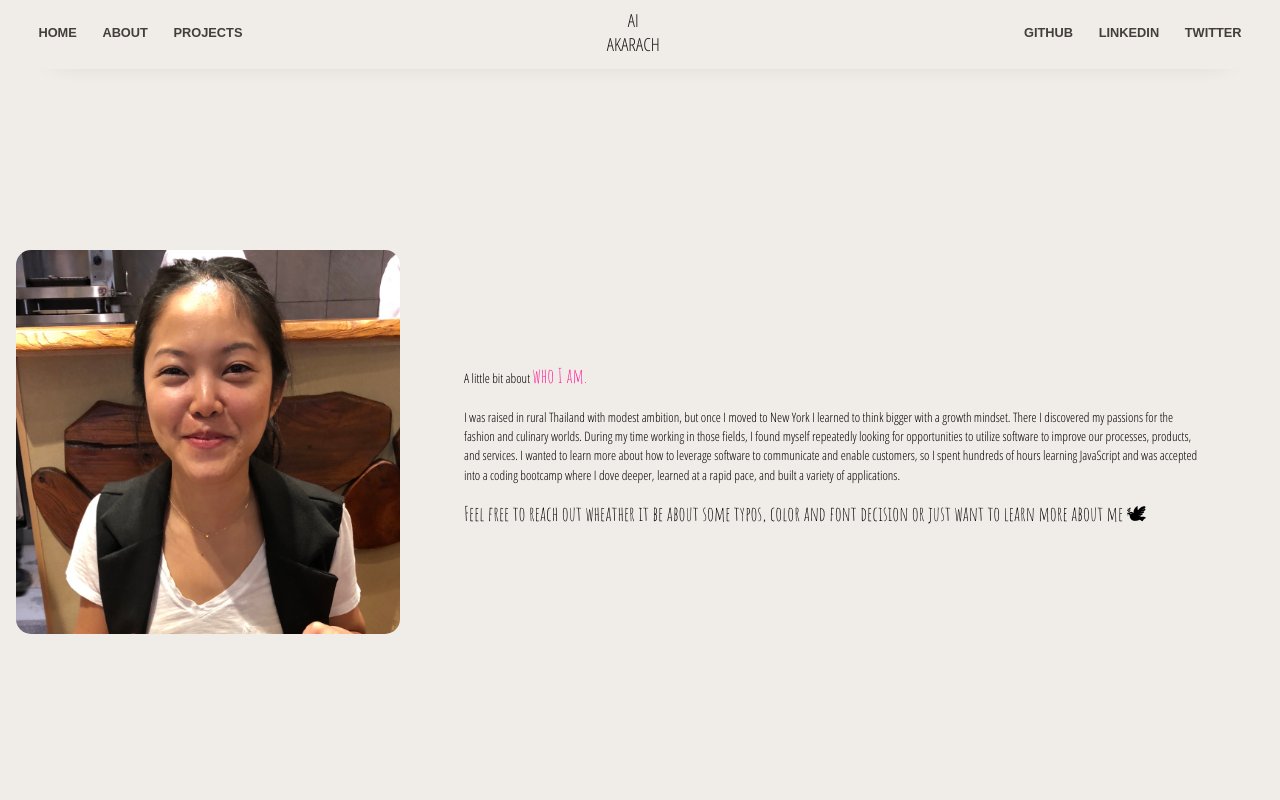
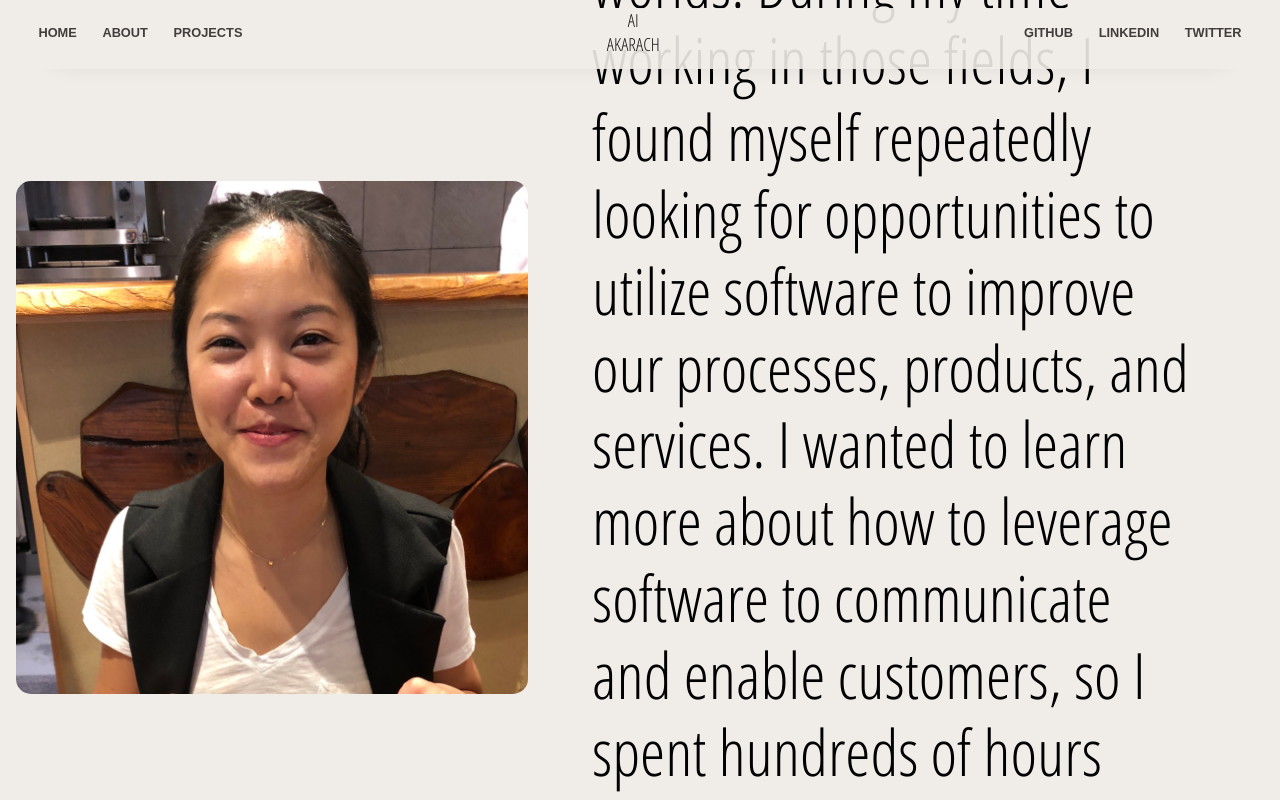
Before and after one commit to aka-ai/portfolio, a React (Create React App) app: page /about in a window 1280 px wide. Shown: the top 800 px of the page. Built offline with nearby package versions, Linux system fonts and the light colour scheme; a web font is replaced by a local one.

Commit message:
style about for screen w min-width 400px

```diff
--- a/src/Index.css
+++ b/src/Index.css
@@ -160,8 +160,8 @@ a:hover {
   justify-content: center;
   align-items: center;
   font-family: 'Open Sans Condensed', sans- serif;
-  font-size: 13px;
-  line-height: 1.2rem;
+  font-size: 4vw;
+  line-height: 5vw;
   height: 90vh;
 }
 .profile-pic {
@@ -175,9 +175,8 @@ a:hover {
   margin: 5vw;
 }
 .who-i-am {
-  /* font-family: 'Open Sans Condensed', sans- serif; */
   font-family: 'Amatic SC', cursive;
-  font-size: 20px;
+  font-size: 4vw;
   color: deeppink;
 }
 .peace-sign {
@@ -186,7 +185,7 @@ a:hover {
 .about-last {
   font-family: 'Amatic SC', cursive;
   font-weight: 500;
-  font-size: 20px;
+  font-size: 4vw;
 }
 
 /* landscape screen */
@@ -209,7 +208,12 @@ a:hover {
   .about {
     flex-direction: row;
     margin: 2vh;
-    /* height: 80vh; */
+    font-size: 2.2vw;
+    line-height: 3vw;
+  }
+  .about-last,
+  .who-i-am {
+    font-size: 2.5vw;
   }
 }
 /* Small devices (portrait tablets and large phones, 600px and up) */
@@ -233,7 +237,7 @@ a:hover {
   .home-motto {
     font-size: 35px;
     line-height: 40px;
-    letter-spacing: 2px
+    letter-spacing: 2px;
   }
   .things-i-enjoy {
     font-size: 25px;
@@ -253,6 +257,17 @@ a:hover {
   }
   a {
     font-size: 0.7rem;
+  }
+  .profile-pic {
+    width: 40vw;
+  }
+  .about {
+    font-size: 5vw;
+    line-height: 6vw;
+  }
+  .about-last,
+  .who-i-am {
+    font-size: 5vw;
   }
 }
 /* Medium devices (landscape tablets, 768px and up) */
```
